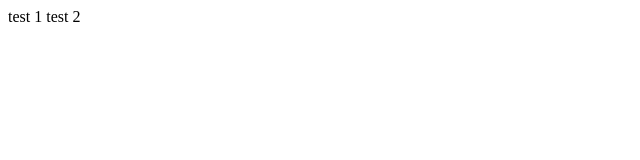
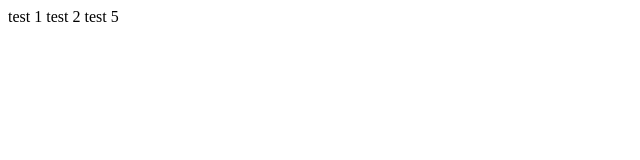
Before and after one commit to spc28d/git-collab-test, a plain HTML site: page index.html in a window 1280 px wide. Shown: the full height of the page, 0-640 px from the left. Drawn offline with Linux system fonts and the light colour scheme.

Commit message:
add test 5

```diff
--- a/index.html
+++ b/index.html
@@ -6,6 +6,6 @@
     <title>Document</title>
   </head>
   <body>
-    <div>test 1 test 2</div>
+    <div>test 1 test 2 test 5</div>
   </body>
 </html>
```
